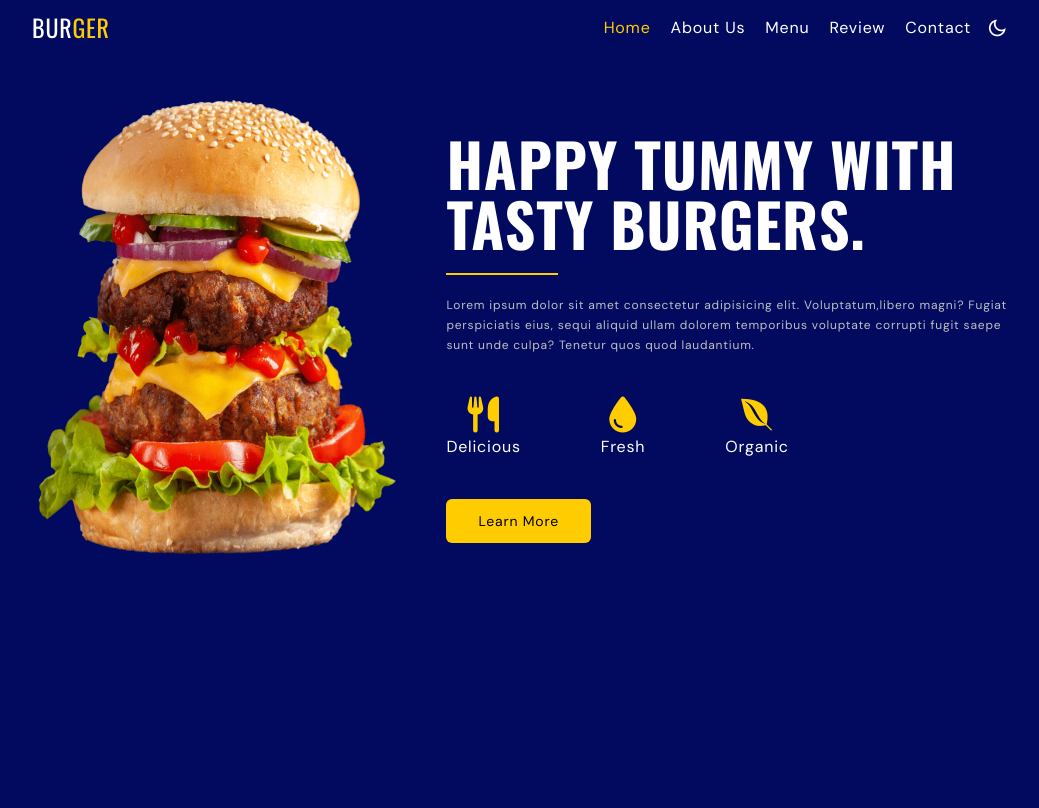
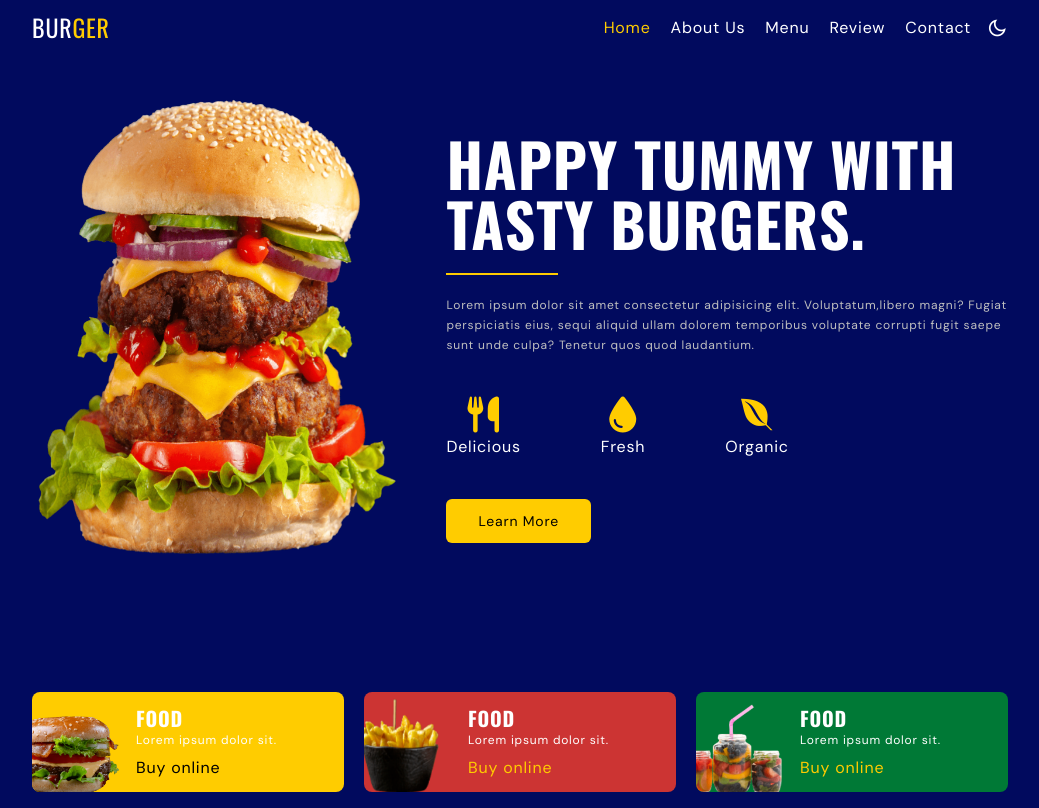
Before and after one commit to Dmitriifd/tailwind-burger-site, a website: page src/index.html in a window 1280 px wide. Shown: the whole page, without its empty margins (120-1159 px from the left). Drawn offline with nearby package versions, Linux system fonts and the light colour scheme.

Commit message:
category section

```diff
--- a/src/index.html
+++ b/src/index.html
@@ -114,6 +114,57 @@
         </div>
       </section>
     <!-- Category -->
+    <section id="category">
+      <div class="container flex flex-col gap-5 md:flex-row">
+        <!-- card 1 -->
+        <div class="category__card bg-secondaryColor flex py-3 rounded-lg overflow-hidden md:flex-1">
+          <div class="basis-1/3 relative">
+            <img src="img/burger-1.png" alt="category image" class="absolute w-28 -bottom-4 -left-4">
+          </div>
+
+          <div>
+            <div class="mb-2">
+              <h4 class="card__title">Food</h4>
+              <p class="text-xs">Lorem ipsum dolor sit.</p>
+            </div>
+
+            <a href="#" class="text-blackColor cursor-pointer">Buy online</a>
+          </div>
+        </div>
+
+        <!-- card 2 -->
+        <div class="category__card bg-redColor flex py-3 rounded-lg overflow-hidden md:flex-1">
+          <div class="basis-1/3 relative">
+            <img src="img/snack-1.png" alt="category image" class="absolute w-28 -bottom-4 -left-4">
+          </div>
+
+          <div>
+            <div class="mb-2">
+              <h4 class="card__title">Food</h4>
+              <p class="text-xs">Lorem ipsum dolor sit.</p>
+            </div>
+
+            <a href="#" class="text-secondaryColor cursor-pointer">Buy online</a>
+          </div>
+        </div>
+
+        <!-- card 3 -->
+        <div class="category__card bg-greenColor flex py-3 rounded-lg overflow-hidden md:flex-1">
+          <div class="basis-1/3 relative">
+            <img src="img/beverage-2.png" alt="category image" class="absolute w-28 -bottom-4 -left-4">
+          </div>
+
+          <div>
+            <div class="mb-2">
+              <h4 class="card__title">Food</h4>
+              <p class="text-xs">Lorem ipsum dolor sit.</p>
+            </div>
+
+            <a href="#" class="text-secondaryColor cursor-pointer">Buy online</a>
+          </div>
+        </div>
+      </div>
+      </section>
 
     <!-- Promo -->
 
```
Also changed, not shown: dist/output.css.
